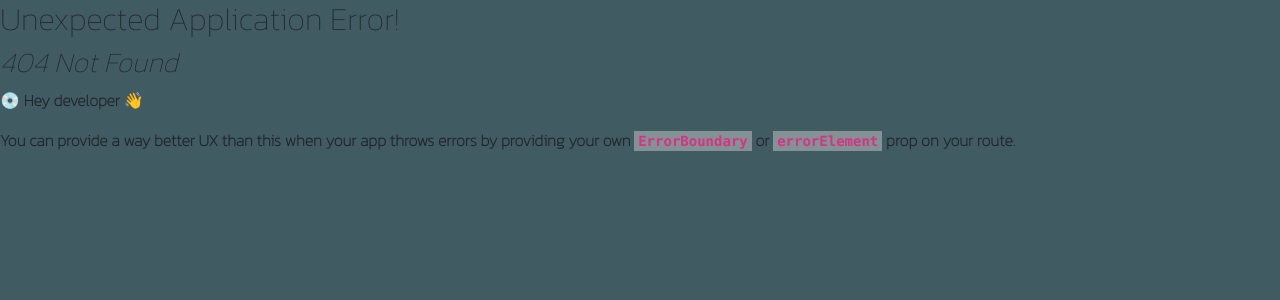
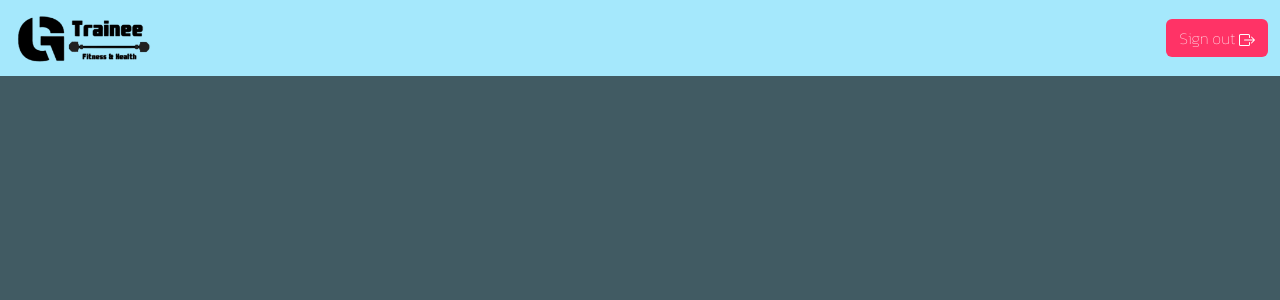
Before and after one commit to pramotepon/reborn-giwon, a React (Vite) app in the folder client/: page /navbar in a window 1280 px wide. Before the commit this address had no page. Shown: the top 300 px of the page. Built offline with nearby package versions, Linux system fonts and the light colour scheme.

Commit message:
Navbar Component completed

```diff
--- a/client/index.html
+++ b/client/index.html
@@ -5,6 +5,8 @@
     <link rel="icon" type="image/svg+xml" href="/vite.svg" />
     <meta name="viewport" content="width=device-width, initial-scale=1.0" />
     <title>Vite + React</title>
+    <!-- Import Main Css -->
+    <link rel="stylesheet" href="./src/assets/css/main_style.css">
     <!-- Import bootstrap 5 -->
     <link
       href="https://cdn.jsdelivr.net/npm/bootstrap@5.0.2/dist/css/bootstrap.min.css"
--- a/client/src/Screens/LandingPage.jsx
+++ b/client/src/Screens/LandingPage.jsx
@@ -71,8 +71,8 @@ const LandingPage = () => {
                         </ul>
                         {/* Block for grid col-3 End Button */}
                         <div className="d-lg-flex col-lg-3 justify-content-lg-end">
-                            <Link to={'/register'} className="btn my-nav-btn me-3">Register</Link>
-                            <Link to={'/login'} className="btn my-nav-btn">Login</Link>
+                            <a href='/register' className="btn my-nav-btn me-3">Register</a>
+                            <a href='/login' className="btn my-nav-btn">Login</a>
                         </div>
                         {/* End Block for grid col-3 End Button */}
                     </div>
--- /dev/null
+++ b/client/src/assets/css/components/navbar.css
@@ -0,0 +1,4 @@
+.my-btn-danger {
+  background-color: #ff3366;
+  color: white;
+}
--- /dev/null
+++ b/client/src/assets/css/main_style.css
@@ -0,0 +1,46 @@
+/*
+--black: #000000;
+--green-blue: #212F33;
+--green-blue-soft: #415B63;
+--blue: #84B9C9;
+--blue-soft: #A5E8FC;
+--white: #FFFFFF; */
+@import "./root.css";
+/*
+  Base Setup
+*/
+* {
+  font-family: 'Kanit', sans-serif;
+}
+html{
+  scroll-behavior: smooth;
+}
+/* Background */
+.my-bg-primary {
+  background-color: var(--green-blue);
+}
+.my-bg-secondary {
+  background-color: var(--green-blue-soft);
+}
+.my-bg-blue {
+  background-color: var(--blue);
+}
+.my-bg-blue-soft {
+  background-color: var(--blue-soft);
+}
+/* Text color */
+.my-text-primary {
+  background-color: var(--green-blue);
+}
+.my-text-secondary {
+  background-color: var(--green-blue-soft);
+}
+.my-text-blue {
+  background-color: var(--blue);
+}
+.my-text-blue-soft {
+  background-color: var(--blue-soft);
+}
+/*
+  End Base Setup
+*/
--- /dev/null
+++ b/client/src/components/Navbar.jsx
@@ -0,0 +1,25 @@
+import React from 'react'
+import '../assets/css/components/navbar.css'
+import { Link } from 'react-router-dom'
+
+const Navbar = () => {
+    return (
+        <nav className="navbar navbar-expand-lg navbar-dark my-bg-blue-soft fixed-top">
+            <div className="container-fluid">
+                <Link to={'/'} className="navbar-brand"><img src='../src/image/logo.png' width={147} height={50} /></Link>
+                <ul className="navbar-nav ms-auto">
+                    <li className="nav-item">
+                        <button className='btn my-btn-danger'>
+                            Sign out <svg xmlns="http://www.w3.org/2000/svg" width="16" height="16" fill="currentColor" className="bi bi-box-arrow-right" viewBox="0 0 16 16">
+                                <path fillRule="evenodd" d="M10 12.5a.5.5 0 0 1-.5.5h-8a.5.5 0 0 1-.5-.5v-9a.5.5 0 0 1 .5-.5h8a.5.5 0 0 1 .5.5v2a.5.5 0 0 0 1 0v-2A1.5 1.5 0 0 0 9.5 2h-8A1.5 1.5 0 0 0 0 3.5v9A1.5 1.5 0 0 0 1.5 14h8a1.5 1.5 0 0 0 1.5-1.5v-2a.5.5 0 0 0-1 0v2z" />
+                                <path fillRule="evenodd" d="M15.854 8.354a.5.5 0 0 0 0-.708l-3-3a.5.5 0 0 0-.708.708L14.293 7.5H5.5a.5.5 0 0 0 0 1h8.793l-2.147 2.146a.5.5 0 0 0 .708.708l3-3z" />
+                            </svg>
+                        </button>
+                    </li>
+                </ul>
+            </div>
+        </nav>
+    )
+}
+
+export default Navbar
--- a/client/src/main.jsx
+++ b/client/src/main.jsx
@@ -11,6 +11,7 @@ import RegisterScreen from './Screens/registerscreen.jsx';
 import ResetPassScreen from './Screens/resetpassscreen.jsx';
 import NewPassScreen from './Screens/newpassscreen.jsx';
 import EditProfileScreen from './Screens/editprofilescreen.jsx';
+import Navbar from './components/Navbar.jsx'
 
 const router = createBrowserRouter([
   {
@@ -37,6 +38,10 @@ const router = createBrowserRouter([
     path: '/editprofile',
     element: <EditProfileScreen />
   },
+  {
+    path: '/navbar',
+    element: <Navbar />
+  }
 ])
 
 ReactDOM.createRoot(document.getElementById('root')).render(
```
